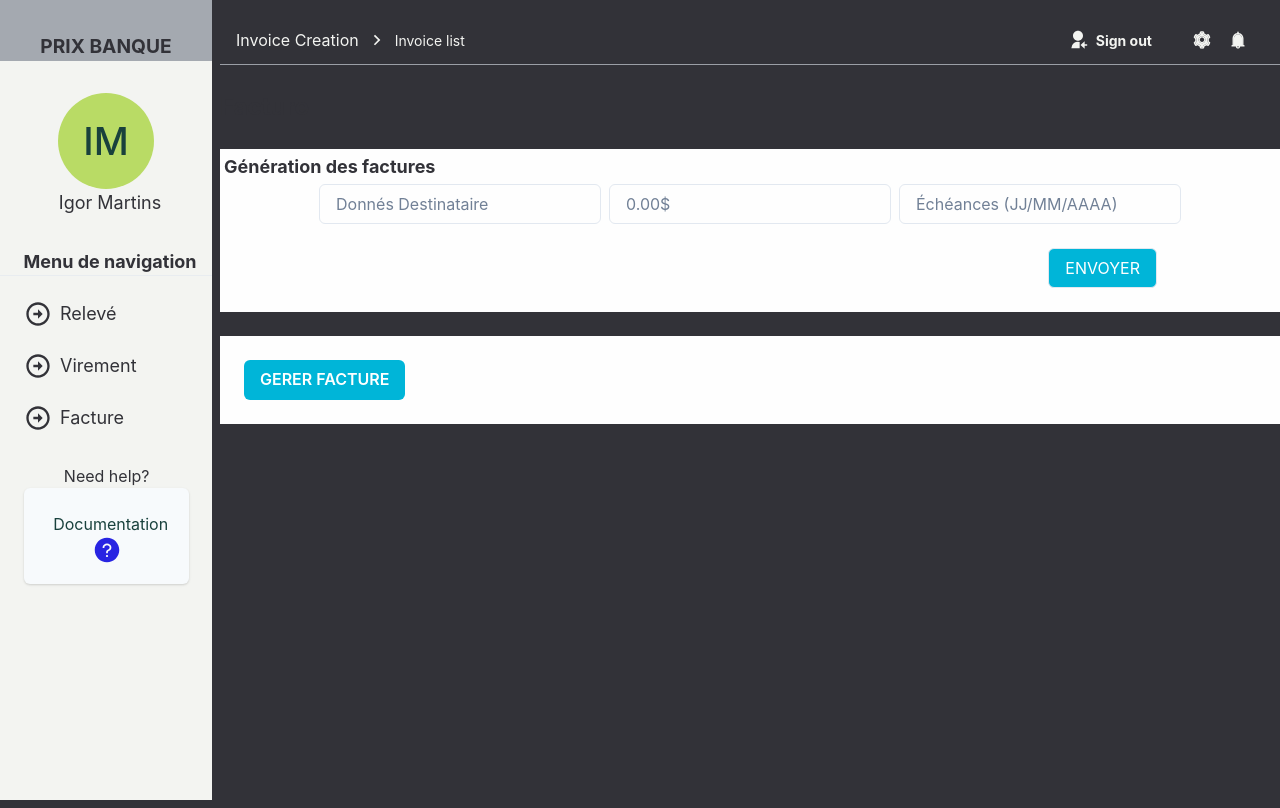
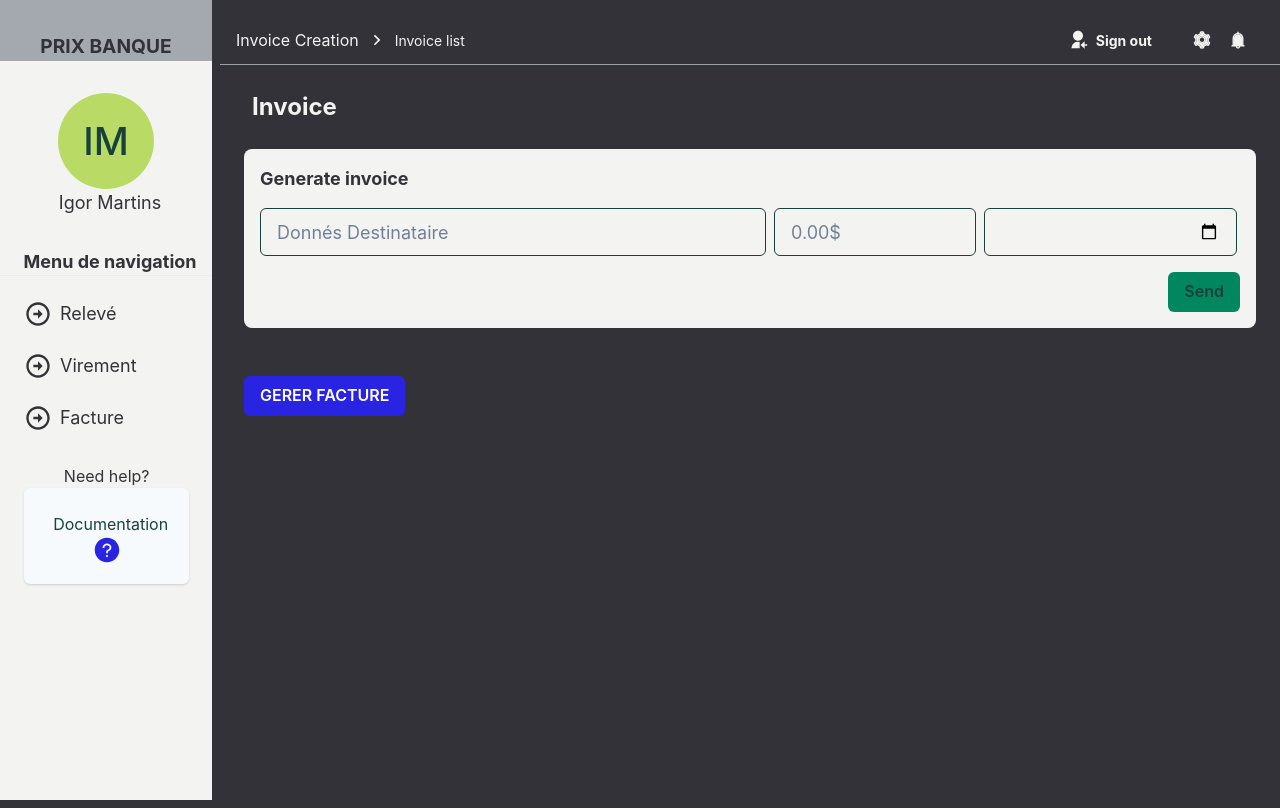
Before and after one commit to ipdmartins/front-prix-banque, a Next.js app: page /invoice in a window 1280 px wide. Built offline with nearby package versions, Linux system fonts and the light colour scheme.

Commit message:
invoice page refactor

```diff
--- a/src/pages/history.tsx
+++ b/src/pages/history.tsx
@@ -83,7 +83,7 @@ export default function TransferHistory() {
           </Text>
         </Box>
 
-        <Box bg="white" margin={4}>
+        <Box background="gray.100" margin={6} borderRadius={8}>
           <Text
             fontWeight="bold"
             fontSize="18"
--- a/src/pages/invoice/index.tsx
+++ b/src/pages/invoice/index.tsx
@@ -1,85 +1,129 @@
 import {
   Box,
   Divider,
-  Center,
   Flex,
   HStack,
   Text,
   Input,
   Button,
+  FormControl,
 } from "@chakra-ui/react";
 import NextLink from "next/link";
+import { useForm } from "react-hook-form";
 import { Header } from "../../components/Header";
 import { Sidebar } from "../../components/Sidebar";
 
+interface handleSubmitProps {
+  name: string;
+  address: string;
+  phone: string;
+  email: string;
+  emailCode: string;
+  password: string;
+  account: string;
+  createdAt: Date;
+}
+
 export default function InvoiceList() {
+  const { register, handleSubmit } = useForm<handleSubmitProps>();
+
+  async function onSubmit({
+    name,
+    address,
+    phone,
+    email,
+    password,
+  }: handleSubmitProps) {
+    // const account = Math.floor(Math.random() * 1000);
+    // const resp = await api.post("clients", {
+    //   name,
+    //   address,
+    //   phone,
+    //   email,
+    //   password,
+    //   account: `00${account}`,
+    //   emailCode: Math.floor(Math.random() * 10000),
+    //   createdAt: new Date(),
+    // });
+    // setUser(resp.data);
+    // onOpen();
+  }
+
   return (
     <Flex direction="row" height="100vh" marginBottom="2">
       <Sidebar login={true} />
       <Flex width="100%" maxWidth={1480} direction="column">
         <Header previousPage="Invoice Creation" currentPage="Invoice list" />
         <Divider orientation="horizontal" />
-        <Box>
-          <Text fontWeight="bold" fontSize="24" marginTop="6" color="gray.900">
-            Facture
+        <Box marginLeft={8}>
+          <Text fontWeight="bold" fontSize="24" marginTop="6" color="gray.100">
+            Invoice
           </Text>
         </Box>
-
-        <Box bg="white" marginTop="6">
-          <Text fontWeight="bold" fontSize="18" margin="1" color="gray.900">
-            Génération des factures
+        <Box background="gray.100" margin={6} borderRadius={8}>
+          <Text
+            fontWeight="bold"
+            fontSize="18"
+            marginTop={4}
+            marginLeft={4}
+            color="gray.900"
+          >
+            Generate invoice
           </Text>
-          <Center>
-            <form>
+          <form onSubmit={handleSubmit(onSubmit)}>
+            <FormControl margin="4">
               <HStack spacing="2">
                 <Input
                   type="text"
-                  size="md"
+                  width="50%"
+                  borderColor="gray.800"
+                  size="lg"
                   name="name"
                   placeholder="Donnés Destinataire"
                 />
                 <Input
                   type="text"
-                  size="md"
+                  size="lg"
+                  width="20%"
+                  borderColor="gray.800"
                   name="dollars"
                   placeholder="0.00$"
                 />
                 <Input
-                  type="text"
-                  size="md"
+                  type="date"
+                  size="lg"
+                  width="25%"
+                  borderColor="gray.800"
                   name="name"
                   placeholder="Échéances (JJ/MM/AAAA)"
                 />
               </HStack>
-              <Input
-                margin="6"
+              <Button
+                marginTop={4}
+                type="submit"
+                float="right"
+                marginRight={8}
+                marginBottom={4}
                 width="auto"
-                float="right"
-                type="submit"
-                color="white"
-                bg="cyan.500"
-                value="ENVOYER"
-              />
+                background="green"
+                borderColor="gray.800"
+              >
+                Send
+              </Button>
+            </FormControl>
           </form>
-          </Center>
         </Box>
-
-        <Box bg="white" marginTop="6">
-          <form>
         <NextLink href="/invoice/invoices-list">
           <Button
             margin="6"
             width="auto"
             float="left"
-                type="submit"
             color="white"
-                bg="cyan.500"
+            bg="blue.900"
           >
             GERER FACTURE
           </Button>
         </NextLink>
-          </form>
-        </Box>
       </Flex>
     </Flex>
   );
```
Lines whose indentation alone changed are shown as unchanged.
